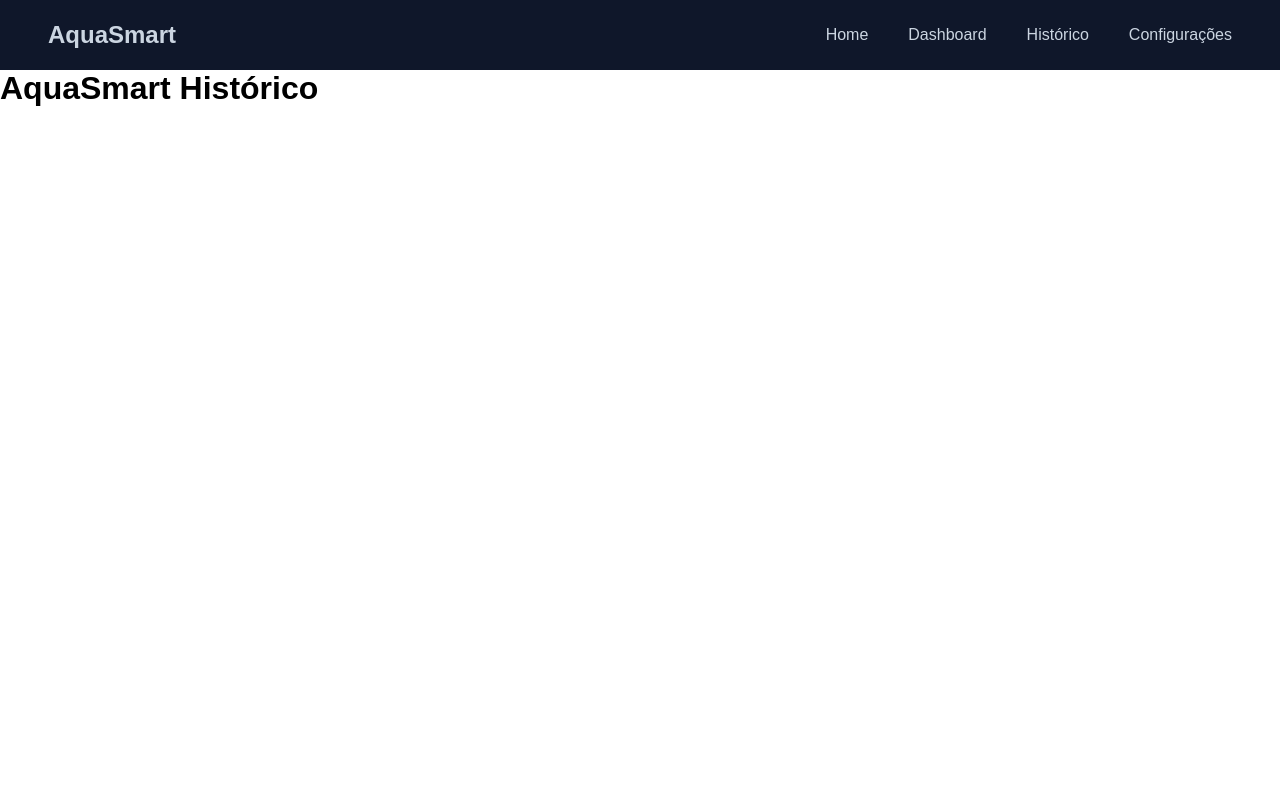
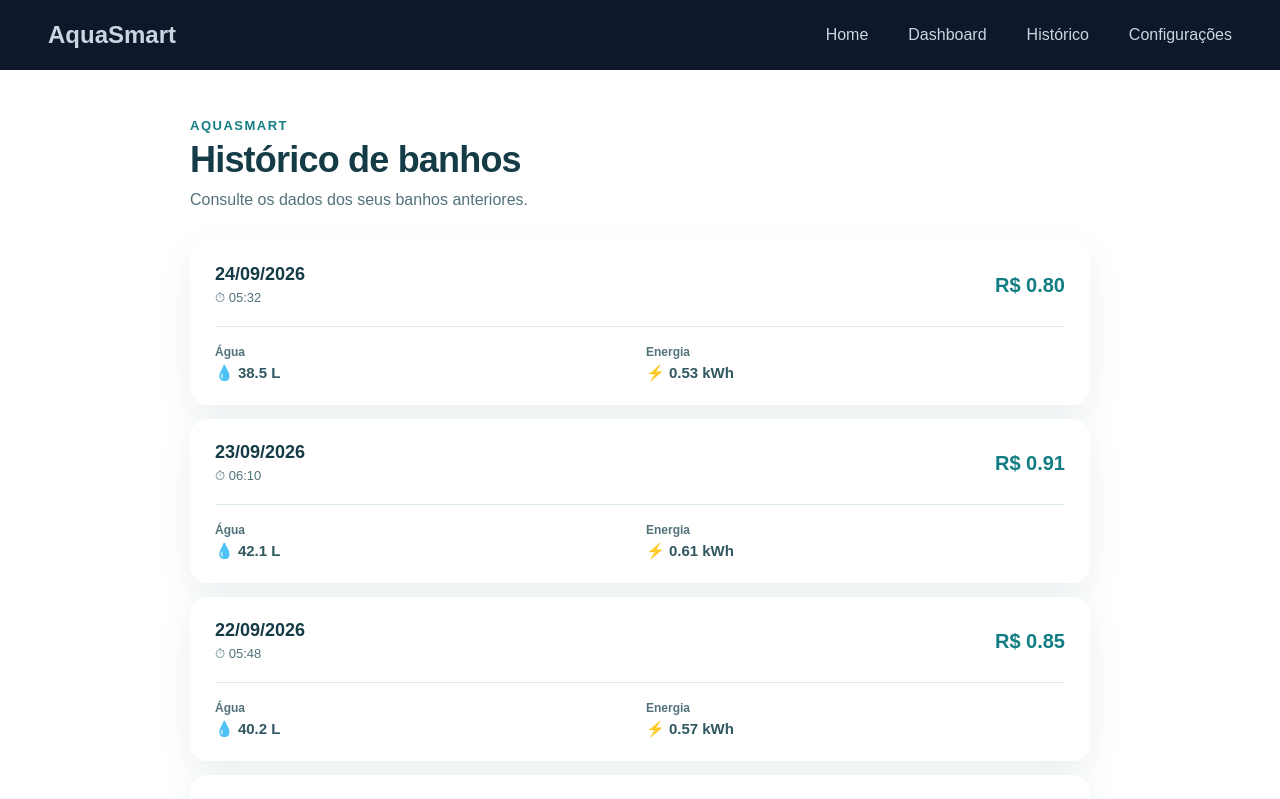
Before and after one commit to Kickz1nn/aquasmart, a Next.js app: page /history in a window 1280 px wide. Shown: the top 799 px of the page. Built offline with nearby package versions, Linux system fonts and the light colour scheme.

Commit message:
feature: cria a estrutura da página de histórico

```diff
--- a/src/app/history/page.tsx
+++ b/src/app/history/page.tsx
@@ -1,5 +1,9 @@
+import HistoryList from "@/components/historylist";
+
 export default function History() {
     return (
-        <h1>AquaSmart Histórico</h1>
-    )
+        <main>
+            <HistoryList />
+        </main>
+    );
 }
--- /dev/null
+++ b/src/components/historylist.module.css
@@ -0,0 +1,122 @@
+.container {
+    width: min(100% - 32px, 900px);
+    margin: 48px auto;
+}
+
+.eyebrow {
+    margin-bottom: 6px;
+
+    color: #127e83;
+    font-size: 13px;
+    font-weight: 700;
+    letter-spacing: 1.5px;
+    text-transform: uppercase;
+}
+
+.header h1 {
+    color: #143b46;
+    font-size: 36px;
+    letter-spacing: -0.8px;
+}
+
+.description {
+    margin-top: 10px;
+
+    color: #52727a;
+    font-size: 16px;
+}
+
+.list {
+    display: flex;
+    flex-direction: column;
+    gap: 14px;
+    margin-top: 32px;
+}
+
+.bath {
+    padding: 22px 24px;
+
+    border: 1px solid rgba(255, 255, 255, 0.9);
+    border-radius: 18px;
+
+    background: rgba(255, 255, 255, 0.82);
+
+    box-shadow: 0 12px 35px rgba(30, 93, 100, 0.09);
+
+    backdrop-filter: blur(12px);
+}
+
+.bathHeader {
+    display: flex;
+    align-items: center;
+    justify-content: space-between;
+    gap: 20px;
+}
+
+.bathHeader h2 {
+    color: #143b46;
+    font-size: 18px;
+}
+
+.bathHeader span {
+    display: block;
+    margin-top: 5px;
+
+    color: #52727a;
+    font-size: 13px;
+}
+
+.bathHeader > strong {
+    color: #127e83;
+    font-size: 20px;
+}
+
+.data {
+    display: grid;
+    grid-template-columns: 1fr 1fr;
+    gap: 12px;
+
+    margin-top: 20px;
+    padding-top: 18px;
+
+    border-top: 1px solid #dcebea;
+}
+
+.data div {
+    display: flex;
+    flex-direction: column;
+    gap: 5px;
+}
+
+.data span {
+    color: #52727a;
+    font-size: 12px;
+    font-weight: 600;
+}
+
+.data strong {
+    color: #315861;
+    font-size: 15px;
+}
+
+@media (max-width: 520px) {
+    .container {
+        margin-top: 32px;
+    }
+
+    .header h1 {
+        font-size: 30px;
+    }
+
+    .bath {
+        padding: 18px;
+    }
+
+    .bathHeader {
+        align-items: flex-start;
+    }
+
+    .data {
+        grid-template-columns: 1fr;
+    }
+}
--- /dev/null
+++ b/src/components/historylist.tsx
@@ -0,0 +1,103 @@
+import styles from "./historylist.module.css";
+
+const baths = [
+    {
+        date: "24/09/2026",
+        duration: "05:32",
+        water: 38.5,
+        energy: 0.53,
+        waterCost: 0.32,
+        energyCost: 0.48,
+    },
+    {
+        date: "23/09/2026",
+        duration: "06:10",
+        water: 42.1,
+        energy: 0.61,
+        waterCost: 0.35,
+        energyCost: 0.56,
+    },
+    {
+        date: "22/09/2026",
+        duration: "05:48",
+        water: 40.2,
+        energy: 0.57,
+        waterCost: 0.33,
+        energyCost: 0.52,
+    },
+    {
+        date: "21/09/2026",
+        duration: "06:02",
+        water: 44.0,
+        energy: 0.64,
+        waterCost: 0.36,
+        energyCost: 0.59,
+    },
+    {
+        date: "20/09/2026",
+        duration: "05:35",
+        water: 37.8,
+        energy: 0.51,
+        waterCost: 0.31,
+        energyCost: 0.47,
+    },
+];
+
+export default function HistoryList() {
+    return (
+        <section className={styles.container}>
+            <div className={styles.header}>
+                <div>
+                    <p className={styles.eyebrow}>AquaSmart</p>
+                    <h1>Histórico de banhos</h1>
+                    <p className={styles.description}>
+                        Consulte os dados dos seus banhos anteriores.
+                    </p>
+                </div>
+            </div>
+
+            <div className={styles.list}>
+                {baths.map((bath) => {
+                    const totalCost =
+                        bath.waterCost + bath.energyCost;
+
+                    return (
+                        <article
+                            className={styles.bath}
+                            key={`${bath.date}-${bath.duration}`}
+                        >
+                            <div className={styles.bathHeader}>
+                                <div>
+                                    <h2>{bath.date}</h2>
+                                    <span>
+                                        ⏱ {bath.duration}
+                                    </span>
+                                </div>
+
+                                <strong>
+                                    R$ {totalCost.toFixed(2)}
+                                </strong>
+                            </div>
+
+                            <div className={styles.data}>
+                                <div>
+                                    <span>Água</span>
+                                    <strong>
+                                        💧 {bath.water.toFixed(1)} L
+                                    </strong>
+                                </div>
+
+                                <div>
+                                    <span>Energia</span>
+                                    <strong>
+                                        ⚡ {bath.energy.toFixed(2)} kWh
+                                    </strong>
+                                </div>
+                            </div>
+                        </article>
+                    );
+                })}
+            </div>
+        </section>
+    );
+}
```
